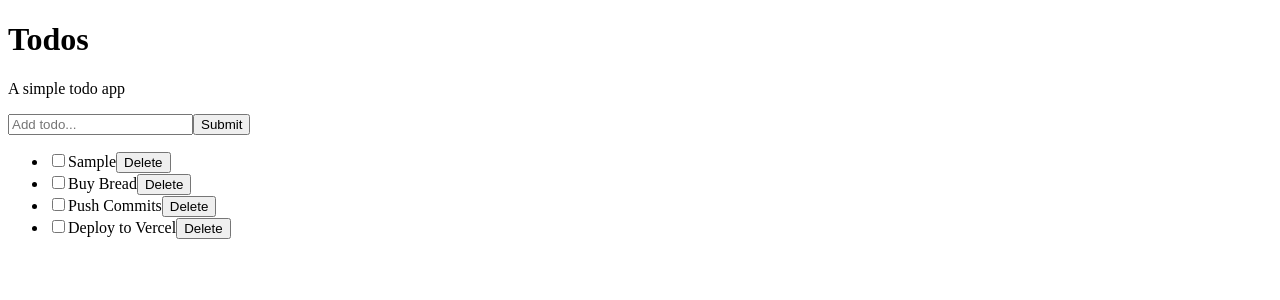
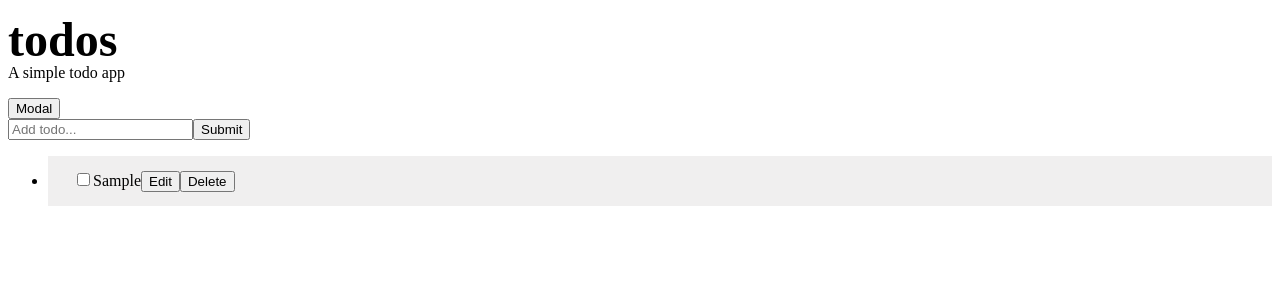
Before and after one commit to harukafujii13/React_TodoApp, a React (Vite) app: page / in a window 1280 px wide. Both pictures are taken after typing "Sample" into the empty fields and a click on the button "Submit". Shown: the top 300 px of the page. Built offline with nearby package versions, Linux system fonts and the light colour scheme.

Commit message:
added Modal

```diff
--- a/package.json
+++ b/package.json
@@ -11,6 +11,7 @@
   "dependencies": {
     "react": "^18.2.0",
     "react-dom": "^18.2.0",
+    "sass": "^1.61.0",
     "uuid": "^9.0.0"
   },
   "devDependencies": {
--- a/src/App.jsx
+++ b/src/App.jsx
@@ -1,6 +1,7 @@
 import React from 'react'
 import TodoApp from '@/components/TodoApp'
 import Header from '@/components/Header'
+import Modal from '@/components/Modal'
 
 
 function App(){
@@ -9,8 +10,9 @@ function App(){
     <Header>
       <h1>Todos</h1>
       <p>A simple todo app</p>
+    <Modal />
+    </Header>
     <TodoApp />
-    </Header>
     </>
   )
 }
--- a/src/components/Header.jsx
+++ b/src/components/Header.jsx
@@ -1,8 +1,9 @@
 import React from "react";
+import styles from '@/style/Header.module.scss'
 
 function Header({children}){
   return(
-    <div>{children}</div>
+    <div className={styles.header}>{children}</div>
   )
 }
 
--- a/src/components/InputTodo.jsx
+++ b/src/components/InputTodo.jsx
@@ -13,7 +13,6 @@ function InputTodo({ addTodo }) {
         } else {
             setMessage("Please write something")
         }
-
     }
 
     const handleChange = (e) => {
--- /dev/null
+++ b/src/components/Modal.jsx
@@ -0,0 +1,33 @@
+import { useState, useEffect, useRef } from 'react'
+import styles from '@/style/Modal.module.scss'
+import { useClickOutside } from '@/hooks/useClickOutside'
+
+function Modal() {
+    const [showModal, setShowModal] = useState(false)
+
+    const modalRef = useRef()
+
+    useClickOutside(modalRef, showModal, () => setShowModal(false))
+
+    return (
+        <div>
+            <button onClick={() => setShowModal(true)}>Modal</button>
+            {showModal && (
+                <div className={styles.overlay}>
+                    <div
+                        ref={modalRef}
+                        className={styles.modal}
+                    >
+                        <div className={styles.modalContent}>
+                        <h3>Modal Title</h3>
+                        <p>Modal Content</p>
+                        <button onClick={() => setShowModal(false)}>x</button>
+                        </div>
+                    </div>
+                </div>
+            )}
+        </div>
+    )
+}
+
+export default Modal
--- a/src/components/TodoApp.jsx
+++ b/src/components/TodoApp.jsx
@@ -1,4 +1,4 @@
-import { useState } from 'react'
+import { useState, useEffect } from 'react'
 import { v4 as uuidv4 } from 'uuid'  //npi uuid
 
 import InputTodo from '@/components/InputTodo'
@@ -7,7 +7,17 @@ import TodoList from '@/components/TodoList'
 import { todos as todosData } from '@/data/todoData'
 
 function TodoApp() {
-    const [todos, setTodos] = useState(todosData)
+    const [todos, setTodos] = useState([])
+
+    useEffect(() => {
+        if(!localStorage.getItem("todo")){
+            const temp = JSON.stringify(todosData)
+            localStorage.setItem("todos", temp)
+        }else{
+            const temp = JSON.parse(localStorage.getItem("todo"))  //localStorage.lear() clear everything
+            setTodos(temp)
+        }
+    }, [])
 
     const handleChange = (id) => {
         setTodos((prevState) => {
@@ -47,8 +57,6 @@ function TodoApp() {
             completed: false
         }
 
-        console.log(newTodo)
-
         setTodos([newTodo, ...todos])
     }
 
--- a/src/components/TodoItem.jsx
+++ b/src/components/TodoItem.jsx
@@ -1,17 +1,69 @@
-import { useState } from 'react'
+import { useState, useRef } from 'react'
 
-function TodoItem({ todoItem, handleChange, deleteTodo }) {
+import styles from '@/style/TodoItem.module.scss'
+
+function TodoItem({ todoItem, deleteTodo }) {
+
+    const [todo, setTodo] = useState(todoItem)
+    const [editing, setEditing] = useState(false)
+
+    const inputRef = useRef(null)
+
+    let viewMode = {}
+    let editMode = {}
+
+    if(editing) {
+        viewMode.display = "none"
+    }else{
+        editMode.display = "none"
+    }
+
+    const handleEditing = () => {
+        setEditing(true)
+    }
+
+    const handleUpdateSubmit = () => {
+        setTodo({
+            ...todo,
+            title: inputRef.current.value
+        })
+        setEditing(false)
+    }
+
+    const handleChange = () => {
+        setTodo({
+            ...todo,
+            completed: !todo.completed
+        })
+    }
+
     return (
         <li>
+            <div style={viewMode} className={styles.item}>
             <input
                 type="checkbox"
-                checked={todoItem.completed}
-                onChange={() => handleChange(todoItem.id)}
+                checked={todo.completed}
+                onChange={handleChange}
             />
-            <span style={ todoItem.completed ? { textDecoration: "line-through"}: null}>
-                {todoItem.title}
+            <span style={ todo.completed ? { textDecoration: "line-through"}: null}>
+                {todo.title}
             </span>
-            <button onClick={() => deleteTodo(todoItem.id)}>Delete</button>
+            <button onClick={handleEditing}>Edit</button>
+            <button onClick={() => deleteTodo(todo.id)}>Delete</button>
+            </div>
+
+            <input
+                ref={inputRef}
+                style={editMode}
+                type="text"
+                defaultValue={todo.title}
+            />
+            <button
+                style={editMode}
+                onClick={handleUpdateSubmit}
+            >
+                Update
+            </button>
         </li>
     )
 }
--- /dev/null
+++ b/src/hooks/useClickOutside.jsx
@@ -0,0 +1,19 @@
+import { useEffect } from 'react'
+
+export const useClickOutside = (ref, currentState, updater) => {
+
+    useEffect(() => {
+        const handler = (e) => {
+            if(currentState && ref.current && !ref?.current.contains(e.target)){
+                updater()
+            }
+        }
+
+        document.addEventListener("mousedown", handler)
+
+        return () => {
+            document.removeEventListener("mousedown", handler)
+        }
+    }, [ref, currentState, updater])
+
+}
--- /dev/null
+++ b/src/style/Header.module.scss
@@ -0,0 +1,9 @@
+.header h1 {
+  font-size: 3rem;
+  font-weight: 700;
+  margin-bottom: 1rem;
+  line-height: 1rem;
+  text-transform: lowercase;
+}
+
+// npm i scss
--- /dev/null
+++ b/src/style/Modal.module.scss
@@ -0,0 +1,44 @@
+.overlay {
+  position: fixed;
+  top: 0;
+  left: 0;
+  width: 100vw;
+  height: 100vh;
+  background: rgba(0, 0, 0, 0.729);
+  display: flex;
+  justify-content: center;
+  align-items: center;
+}
+
+.modal {
+  display: flex;
+  flex-direction: column;
+  justify-content: center;
+  align-items: center;
+  padding: 3rem 1rem;
+  gap: 1em;
+}
+
+button {
+  cursor: pointer;
+}
+
+.modalContent {
+  position: relative;
+  background: #ffffff;
+  width: 500px;
+  height: 200px;
+  max-width: 100%;
+  color: #0d0d0d;
+  display: flex;
+  flex-direction: column;
+  justify-content: center;
+  align-items: center;
+}
+
+.modalContent span {
+  position: absolute;
+  right: 10px;
+  top: 8px;
+  cursor: pointer;
+}
--- /dev/null
+++ b/src/style/TodoItem.module.scss
@@ -0,0 +1,36 @@
+.item {
+  font-size: 1rem;
+  list-style-type: none;
+  padding: 14px 25px;
+  border-bottom: 1px solid #fff;
+  background: #f0efef;
+
+  .content {
+    display: flex;
+    justify-content: space-between;
+    align-items: center;
+    gap: 1rem;
+
+    span {
+      flex: 1;
+      order: 1;
+    }
+
+    button {
+      cursor: pointer;
+      background: transparent;
+      order: 2;
+      outline: none;
+      outline: none;
+      border: none;
+      margin-left: 7px;
+    }
+  }
+
+  .textInput {
+    width: 100%;
+    padding: 10px;
+    border: 1px solid #dfdfdf;
+    outline: none;
+  }
+}
```
Also changed, not shown: 1 other file (tests, documents, lock files or other folders).
